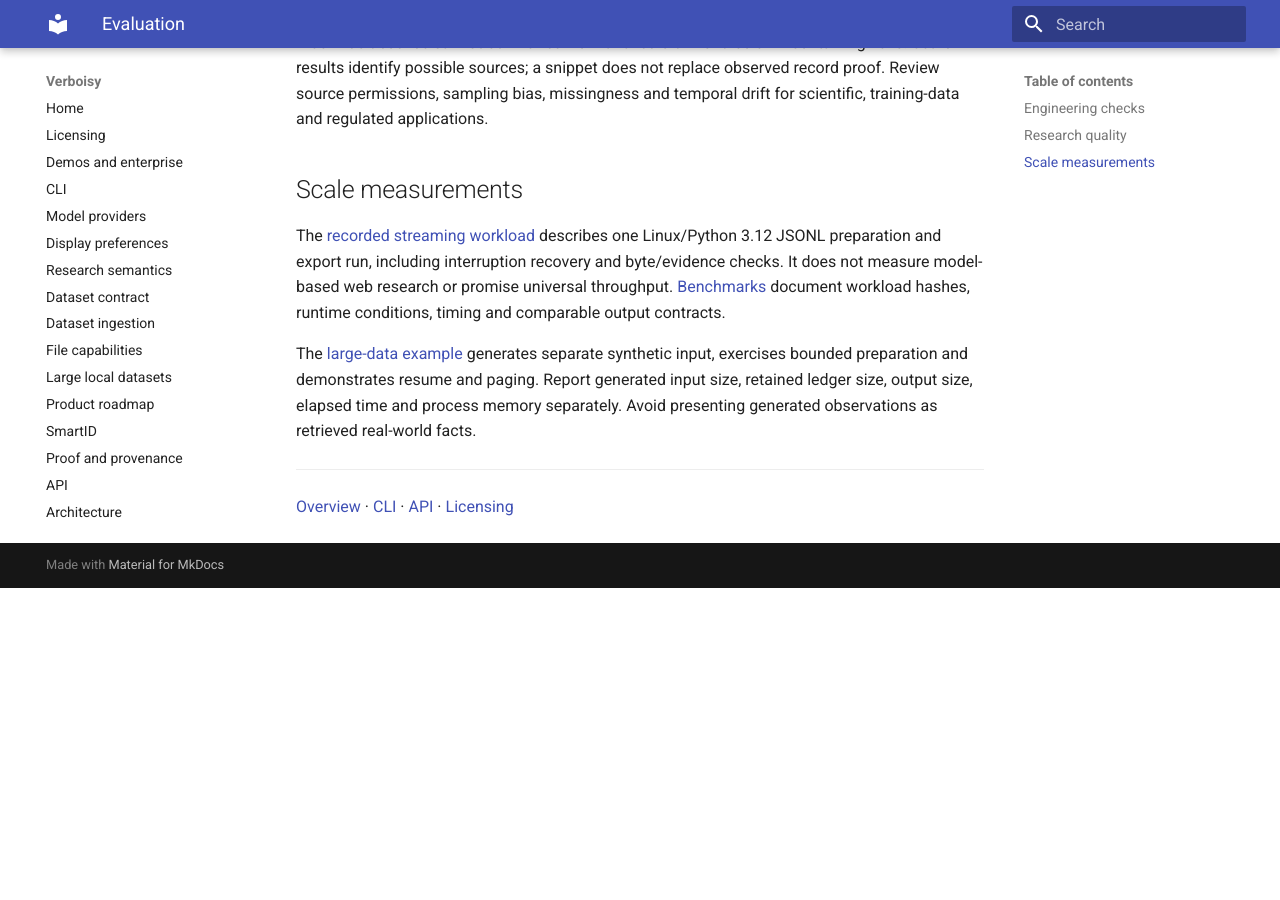
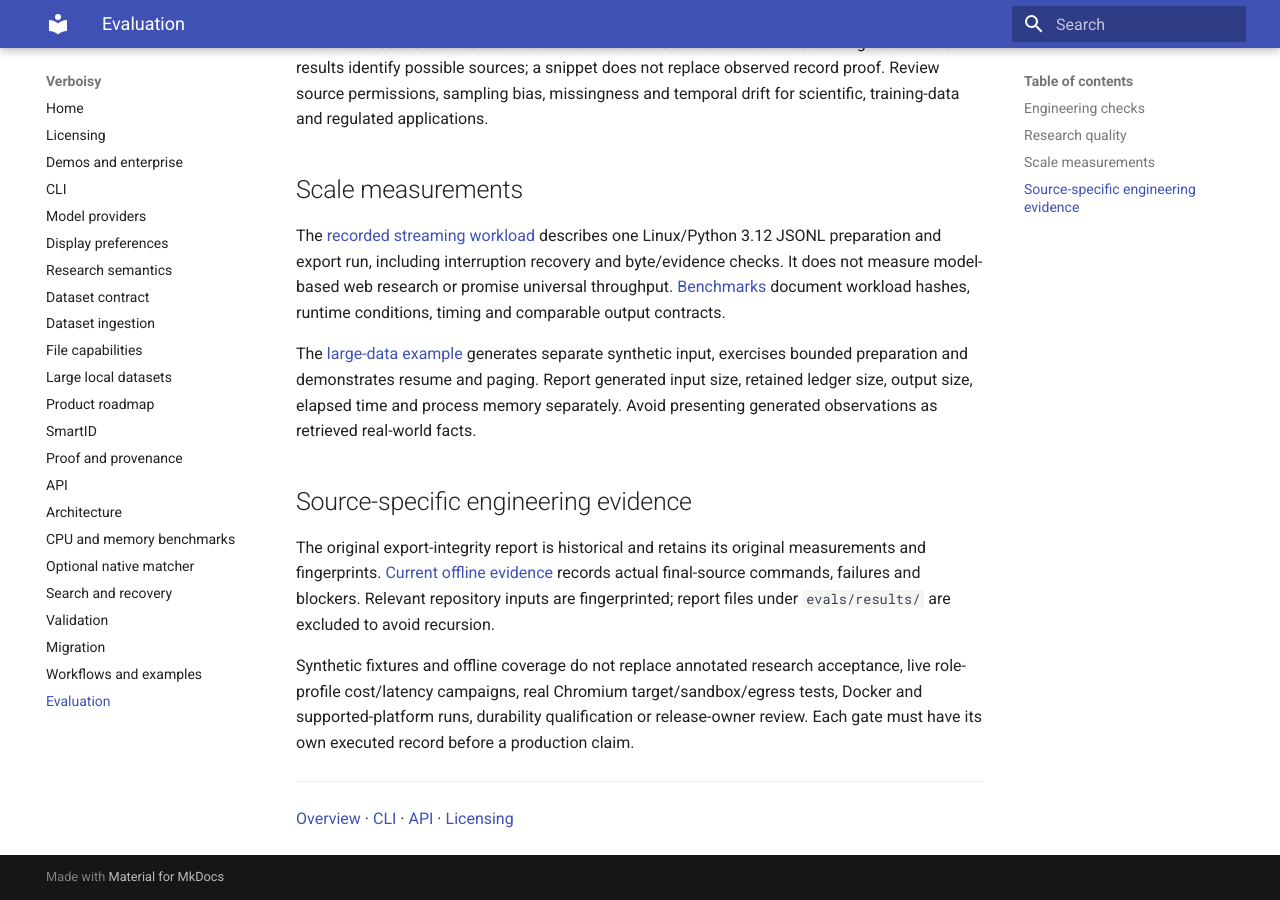
Before and after one commit to EmanueleTorrisi/verboisy, an MkDocs documentation site: the page built from docs/evaluation.md, in a window 1280 px wide and 900 px high, scrolled down 1187 px. Built offline with MkDocs 1.6.1 and Material for MkDocs 9.7.7, drawn with Linux system fonts in a browser that asks for light colours; before the commit the page ends 1775 px from its top, so only the background shows below that.

Commit message:
docs: bind evaluation claims to executed source-specific evidence

```diff
--- a/docs/evaluation.md
+++ b/docs/evaluation.md
@@ -56,6 +56,19 @@
 and process memory separately. Avoid presenting generated observations as retrieved
 real-world facts.
 
+
+## Source-specific engineering evidence
+
+The original export-integrity report is historical and retains its original measurements
+and fingerprints. [Current offline evidence](https://github.com/EmanueleTorrisi/verboisy/blob/main/evals/results/offline-validation.json)
+records actual final-source commands, failures and blockers. Relevant repository inputs
+are fingerprinted; report files under `evals/results/` are excluded to avoid recursion.
+
+Synthetic fixtures and offline coverage do not replace annotated research acceptance,
+live role-profile cost/latency campaigns, real Chromium target/sandbox/egress tests,
+Docker and supported-platform runs, durability qualification or release-owner review.
+Each gate must have its own executed record before a production claim.
+
 ---
 
 [Overview](index.md) · [CLI](cli.md) · [API](api.md) · [Licensing](licensing.md)
```
